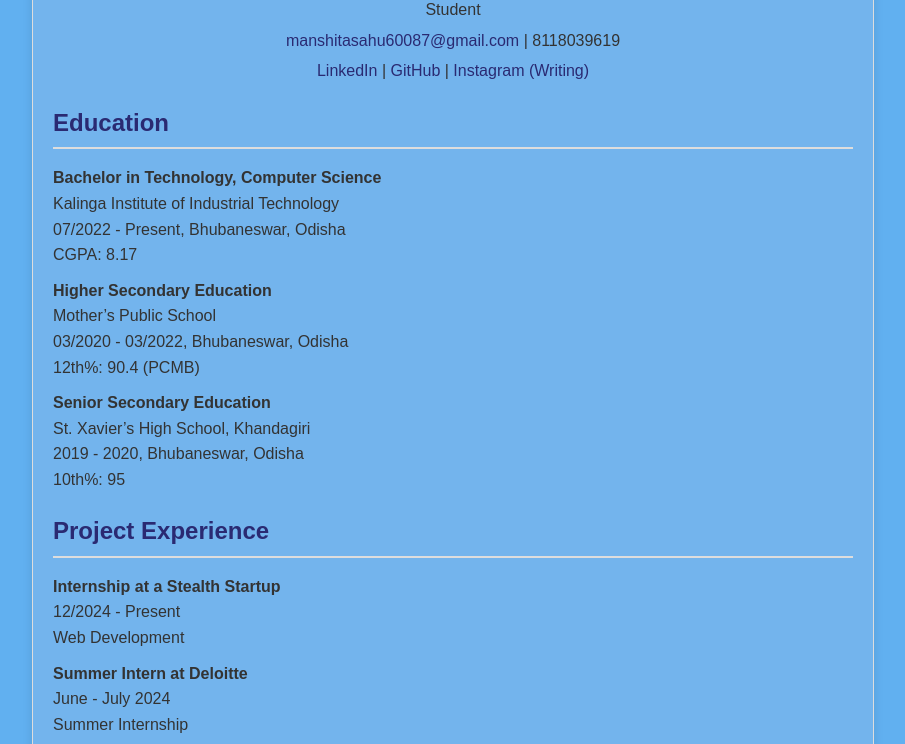
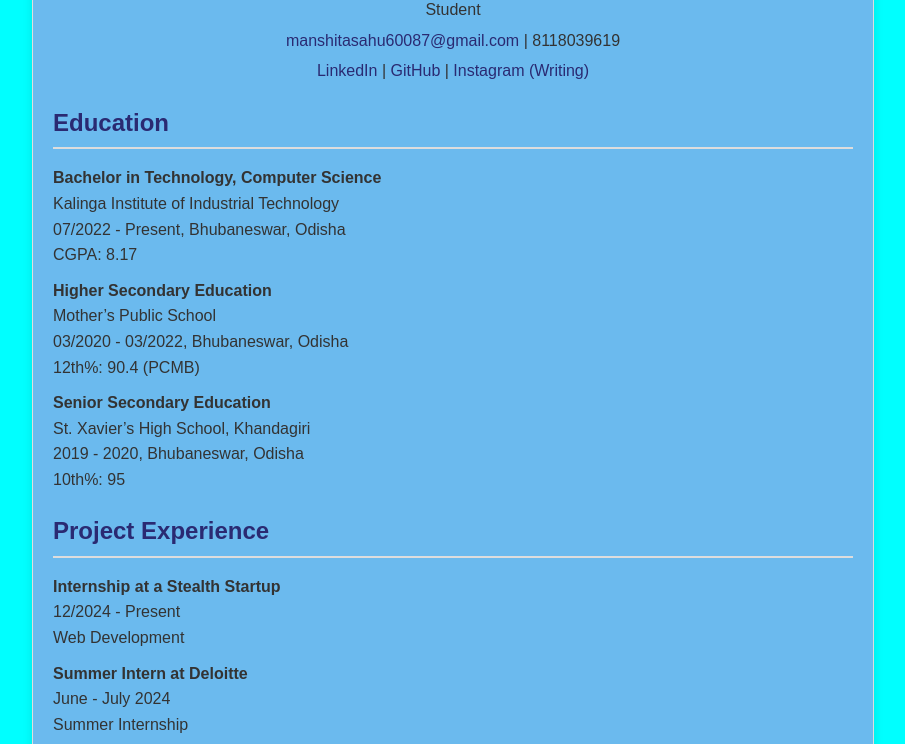
Before and after one commit to sahumanshita/resume, a plain HTML site: page index.html in a window 1280 px wide. Shown: the part 254-998 px from the top of the page, without its empty margins (187-1092 px from the left). Drawn offline with Linux system fonts and the light colour scheme.

Commit message:
Update index.html

```diff
--- a/index.html
+++ b/index.html
@@ -7,7 +7,7 @@
     <title>Manshita Sahu - Resume</title>
     <link rel="stylesheet" href="style.css">
 </head>
-<body style="background color: aqua;">
+<body style="background-color: aqua;">
 
     <div class="resume">
         <header>
```
